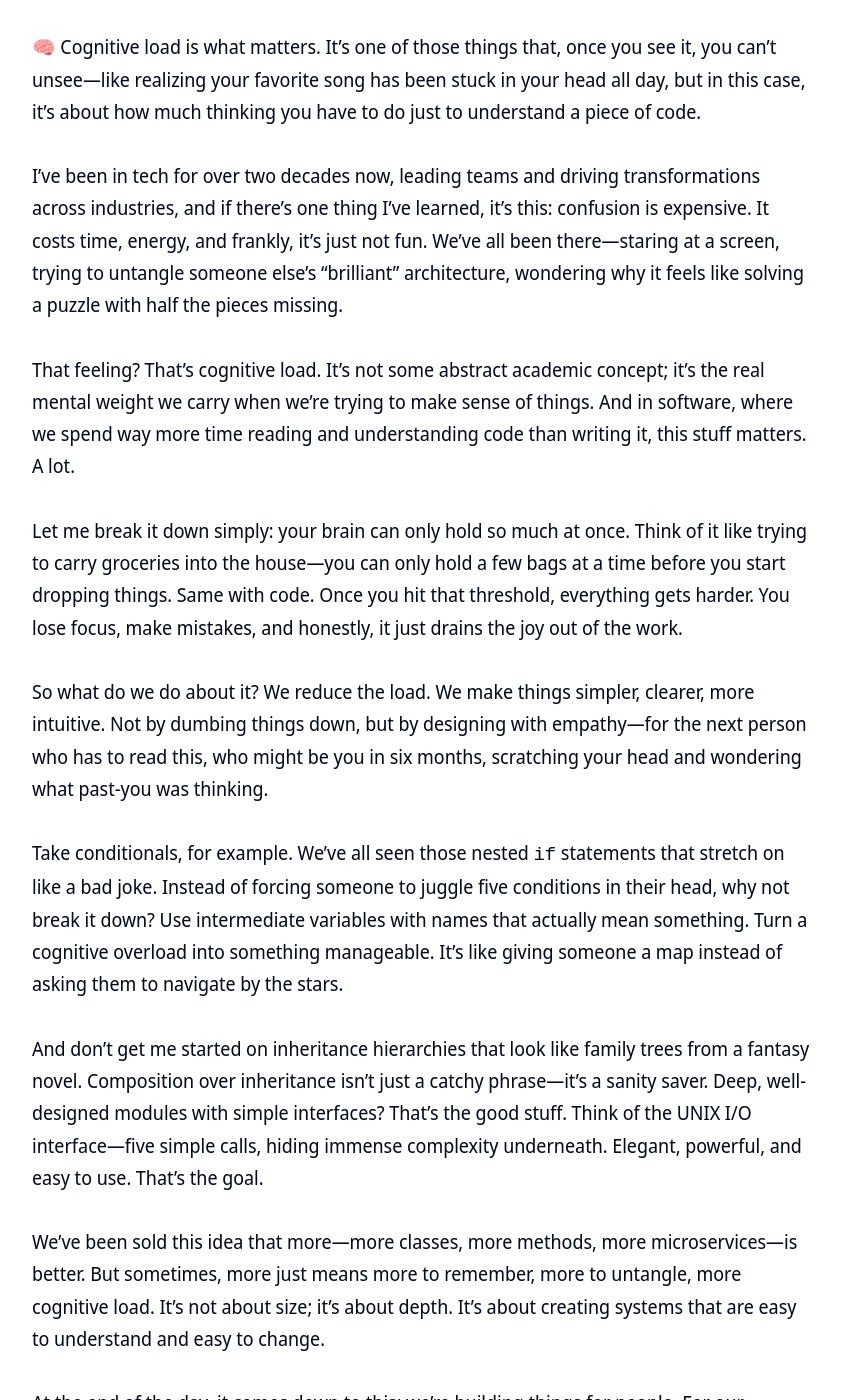
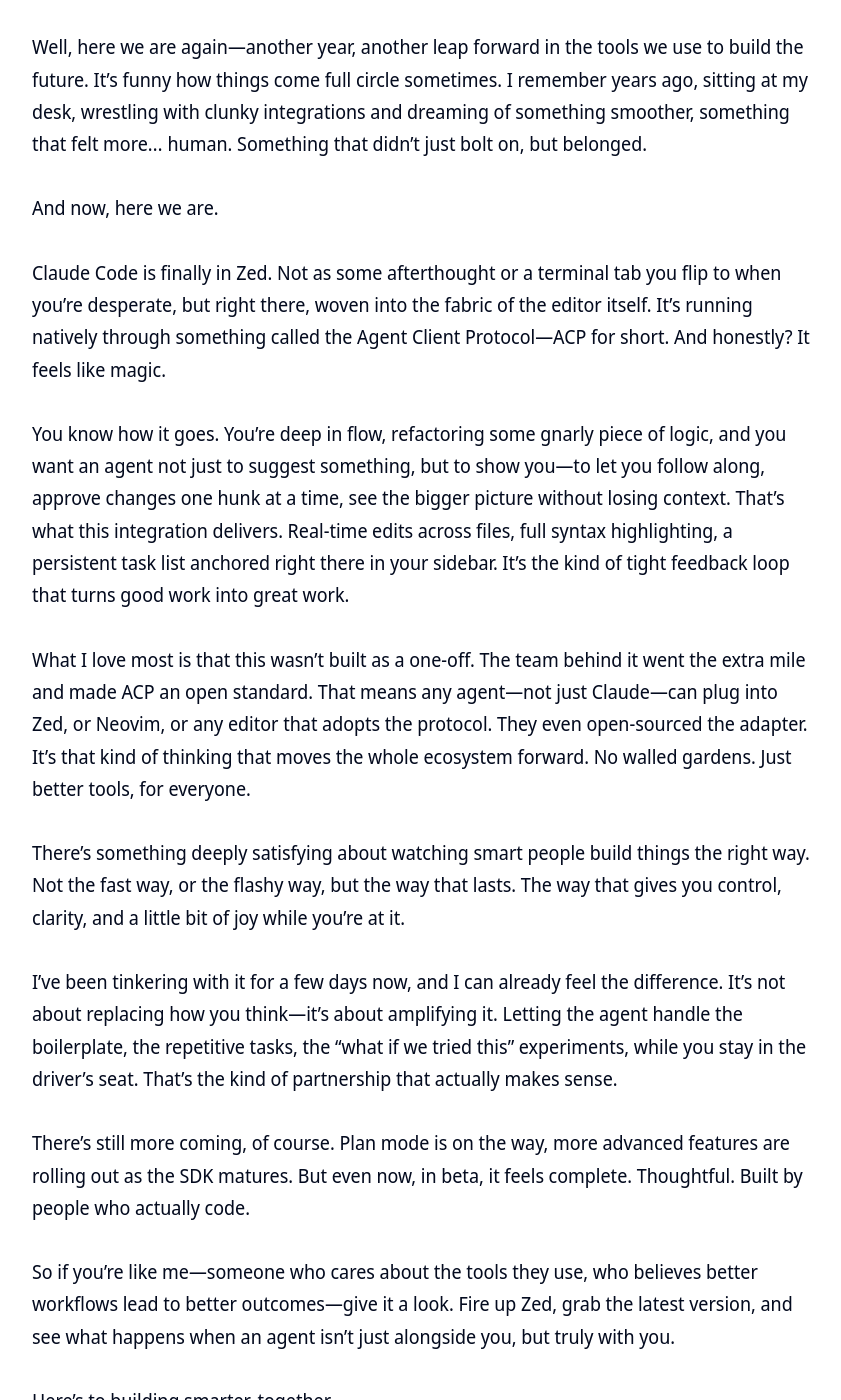
Before and after one commit to clintjb/clintjb.github.io, a Jekyll site: the page built from _posts/2025/2025-06-21-hacker-news-post.md, in a window 1280 px wide and 1400 px high, scrolled down 1102 px. Shown: the whole window, without its empty margins (218-1059 px from the left). Built offline with Jekyll 4.4.1, drawn with Linux system fonts in a browser that asks for light colours; nearby versions of some CDN libraries; some of the changed text lies outside the part shown.

Commit message:
Updated Weekly Post

```diff
--- a/_posts/2025/2025-06-21-hacker-news-post.md
+++ b/_posts/2025/2025-06-21-hacker-news-post.md
@@ -11,26 +11,24 @@ image: '/images/posts/2025/weekly.jpg'
 ---
 ![](/images/posts/2025/weekly.jpg)
 
-_⚠️ **THIS POST IS GENERATED WITH LLMs**: This post is newly generated a few times a week based on trending articles from hacker news. It takes the tone of my writing style, takes the topic from Hacker News - throws in some LLM magic and generates this post. Please be aware I don't read what gets generated here - it means I may agree, I may not - its a crap shoot - its not meant to be an opinion piece but merely [an experiment](https://github.com/clintjb/Weekly-Post) with the services from [OpenRouter](https://openrouter.ai) - last updated Monday 01 September 2025_
+_⚠️ **THIS POST IS GENERATED WITH LLMs**: This post is newly generated a few times a week based on trending articles from hacker news. It takes the tone of my writing style, takes the topic from Hacker News - throws in some LLM magic and generates this post. Please be aware I don't read what gets generated here - it means I may agree, I may not - its a crap shoot - its not meant to be an opinion piece but merely [an experiment](https://github.com/clintjb/Weekly-Post) with the services from [OpenRouter](https://openrouter.ai) - last updated Thursday 04 September 2025_
 
-🧠 Cognitive load is what matters. It’s one of those things that, once you see it, you can’t unsee—like realizing your favorite song has been stuck in your head all day, but in this case, it’s about how much thinking you have to do just to understand a piece of code.
+Well, here we are again—another year, another leap forward in the tools we use to build the future. It’s funny how things come full circle sometimes. I remember years ago, sitting at my desk, wrestling with clunky integrations and dreaming of something smoother, something that felt more… human. Something that didn’t just bolt on, but belonged.
 
-I’ve been in tech for over two decades now, leading teams and driving transformations across industries, and if there’s one thing I’ve learned, it’s this: confusion is expensive. It costs time, energy, and frankly, it’s just not fun. We’ve all been there—staring at a screen, trying to untangle someone else’s “brilliant” architecture, wondering why it feels like solving a puzzle with half the pieces missing.
+And now, here we are.
 
-That feeling? That’s cognitive load. It’s not some abstract academic concept; it’s the real mental weight we carry when we’re trying to make sense of things. And in software, where we spend way more time reading and understanding code than writing it, this stuff matters. A lot.
+Claude Code is finally in Zed. Not as some afterthought or a terminal tab you flip to when you’re desperate, but right there, woven into the fabric of the editor itself. It’s running natively through something called the Agent Client Protocol—ACP for short. And honestly? It feels like magic.
 
-Let me break it down simply: your brain can only hold so much at once. Think of it like trying to carry groceries into the house—you can only hold a few bags at a time before you start dropping things. Same with code. Once you hit that threshold, everything gets harder. You lose focus, make mistakes, and honestly, it just drains the joy out of the work.
+You know how it goes. You’re deep in flow, refactoring some gnarly piece of logic, and you want an agent not just to suggest something, but to show you—to let you follow along, approve changes one hunk at a time, see the bigger picture without losing context. That’s what this integration delivers. Real-time edits across files, full syntax highlighting, a persistent task list anchored right there in your sidebar. It’s the kind of tight feedback loop that turns good work into great work.
 
-So what do we do about it? We reduce the load. We make things simpler, clearer, more intuitive. Not by dumbing things down, but by designing with empathy—for the next person who has to read this, who might be you in six months, scratching your head and wondering what past-you was thinking.
+What I love most is that this wasn’t built as a one-off. The team behind it went the extra mile and made ACP an open standard. That means any agent—not just Claude—can plug into Zed, or Neovim, or any editor that adopts the protocol. They even open-sourced the adapter. It’s that kind of thinking that moves the whole ecosystem forward. No walled gardens. Just better tools, for everyone.
 
-Take conditionals, for example. We’ve all seen those nested `if` statements that stretch on like a bad joke. Instead of forcing someone to juggle five conditions in their head, why not break it down? Use intermediate variables with names that actually mean something. Turn a cognitive overload into something manageable. It’s like giving someone a map instead of asking them to navigate by the stars.
+There’s something deeply satisfying about watching smart people build things the right way. Not the fast way, or the flashy way, but the way that lasts. The way that gives you control, clarity, and a little bit of joy while you’re at it.
 
-And don’t get me started on inheritance hierarchies that look like family trees from a fantasy novel. Composition over inheritance isn’t just a catchy phrase—it’s a sanity saver. Deep, well-designed modules with simple interfaces? That’s the good stuff. Think of the UNIX I/O interface—five simple calls, hiding immense complexity underneath. Elegant, powerful, and easy to use. That’s the goal.
+I’ve been tinkering with it for a few days now, and I can already feel the difference. It’s not about replacing how you think—it’s about amplifying it. Letting the agent handle the boilerplate, the repetitive tasks, the “what if we tried this” experiments, while you stay in the driver's seat. That’s the kind of partnership that actually makes sense.
 
-We’ve been sold this idea that more—more classes, more methods, more microservices—is better. But sometimes, more just means more to remember, more to untangle, more cognitive load. It’s not about size; it’s about depth. It’s about creating systems that are easy to understand and easy to change.
+There’s still more coming, of course. Plan mode is on the way, more advanced features are rolling out as the SDK matures. But even now, in beta, it feels complete. Thoughtful. Built by people who actually code.
 
-At the end of the day, it comes down to this: we’re building things for people. For our teammates, for our users, for ourselves. Reducing cognitive load isn’t just a technical choice—it’s a human one. It’s about respecting each other’s time and mental energy.
+So if you’re like me—someone who cares about the tools they use, who believes better workflows lead to better outcomes—give it a look. Fire up Zed, grab the latest version, and see what happens when an agent isn’t just alongside you, but truly with you.
 
-So next time you’re writing code, take a breath. Ask yourself: am I making this clearer or more complicated? Is this going to help someone understand, or are they going to need a whiskey just to get through it?
-
-We’re in this together, after all. Let’s make it a little easier on each other. 🌮
+Here’s to building smarter, together.
```
